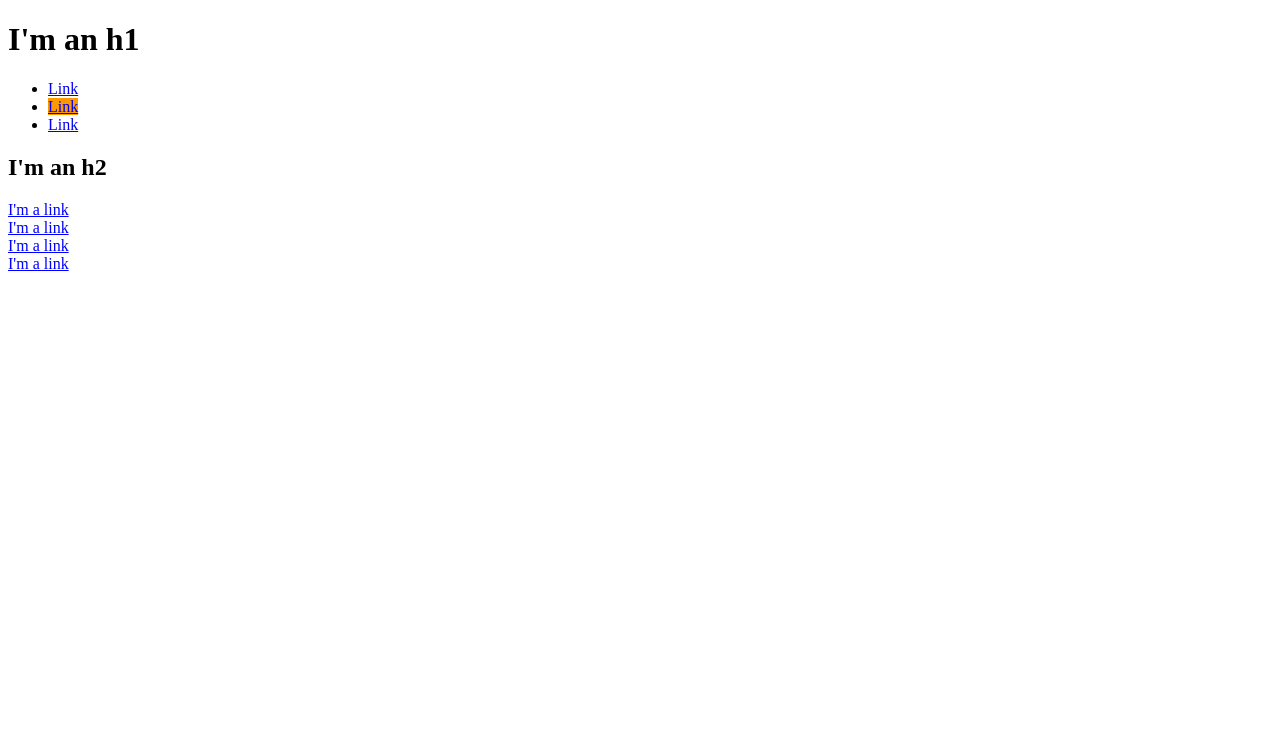
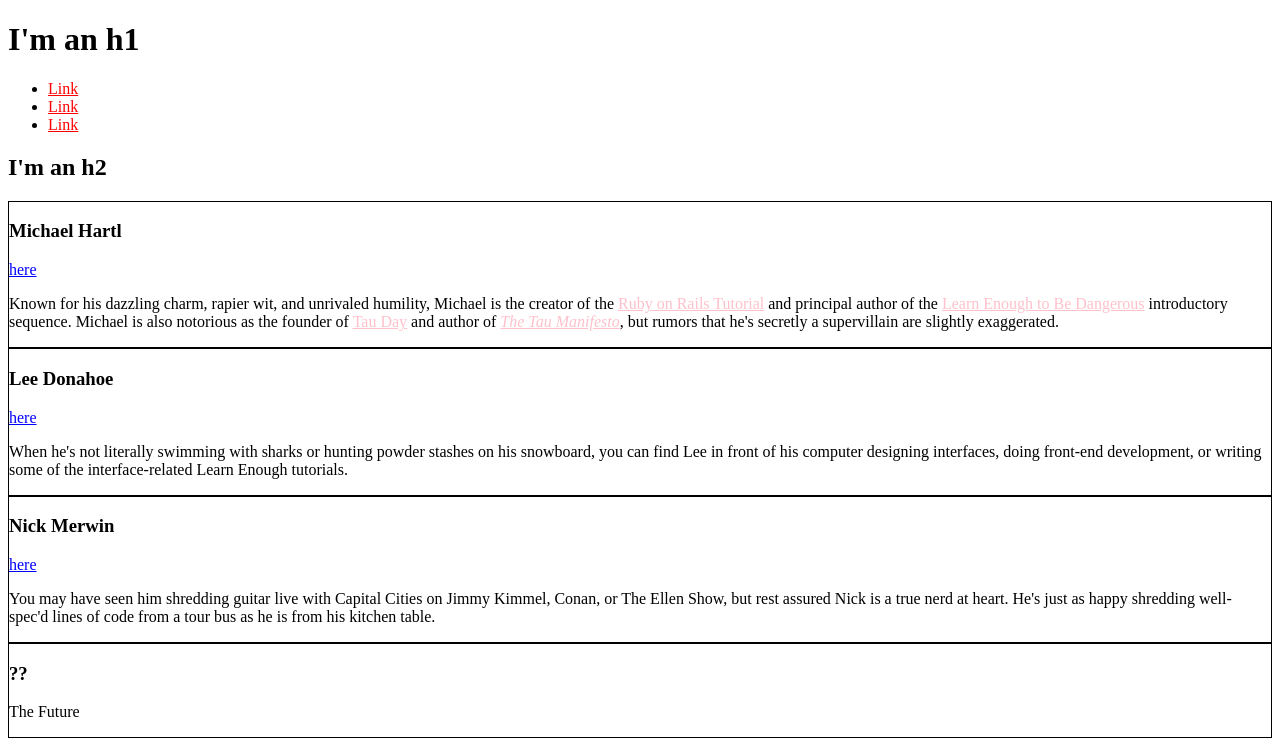
Before and after one commit to aLordBC/alordbc.github.io, a plain HTML site: page index.html in a window 1280 px wide. Drawn offline with Linux system fonts and the light colour scheme.

Commit message:
adding divs for better CSSPointing

```diff
--- a/index.html
+++ b/index.html
@@ -4,17 +4,21 @@
     <title>Test Page: Don't Panic</title>
     <meta charset="utf-8">
     <style>
-    <!--id-->
-      #exec-bio{background-color: lightgrey;}
-      #LinkO{background-color: #ff9900;}
-<!--Classes-->
-      .bio-box{border: 1px solid black;}
-      .bio-box a {
-	color: #0000FF;
+      /*IDs*/
+      /*Classes*/
+      .bio-box {
+	border: 1px solid black;
+      }
+      .bio-box  a {
+	color: pink;
 	}
-<!--Generic-->
+      a.socialLink{
+	color: blue;
+	}
+      /*Generic,Default*/
       a {color: red;}
-    </style>
+
+     </style>
   </head>
   <body>
     <h1>I'm an h1</h1>
@@ -30,17 +34,54 @@
       </li>
     </ul>
     <h2>I'm an h2</h2>
-    <div id="exec-bio" class="bio-box">
-      <a href="http://example.com/" >I'm a link</a>
+    <div class="bio-box">
+     <h3>Michael Hartl</h3>
+      <a href="http://twitter.com/mhartl" class="socialLink">here</a>
+      <div class="bioCopy">
+      	<p>
+        Known for his dazzling charm, rapier wit, and unrivaled humility,
+        Michael is the creator of the
+        <a href="https://www.railstutorial.org/">Ruby on Rails
+        Tutorial</a> and principal author of the
+        <a href="https://learnenough.com/">
+        Learn Enough to Be Dangerous</a> introductory sequence. Michael
+        is also notorious as the founder of
+        <a href="http://tauday.com/">Tau Day</a> and author of
+        <a href="http://tauday.com/tau-manifesto"><em>The Tau
+        Manifesto</em></a>, but rumors that he's secretly a supervillain
+        are slightly exaggerated.
+      </p>
+     </div>
     </div>
     <div class="bio-box">
-      <a href="http://example.com/" >I'm a link</a>
+      <h3>Lee Donahoe</h3>
+      <a href="https://twitter.com/leedonahoe" class="socialLink">here</a>
+      <div class="bioCopy">
+      <p>
+        When he's not literally swimming with sharks or hunting powder stashes on
+        his snowboard, you can find Lee in front of his computer designing
+        interfaces, doing front-end development, or writing some of the
+        interface-related Learn Enough tutorials.
+      </p>
+     </div>
     </div>
     <div class="bio-box">
-      <a href="http://example.com/" >I'm a link</a>
+      <h3>Nick Merwin</h3>
+      <a href="https://twitter.com/nickmerwin" class="socialLink">here</a>
+      <div class="bioCopy">
+      <p>
+        You may have seen him shredding guitar live with Capital Cities on Jimmy
+        Kimmel, Conan, or The Ellen Show, but rest assured Nick is a true nerd at
+        heart. He's just as happy shredding well-spec'd lines of code from a tour
+        bus as he is from his kitchen table.
+      </p>
+     </div>
     </div>
     <div class="bio-box">
-      <a href="http://example.com/" >I'm a link</a>
+      <h3>??</h3>
+      <p>
+        The Future
+      </p>
     </div>
   </body>
 </html>
```
